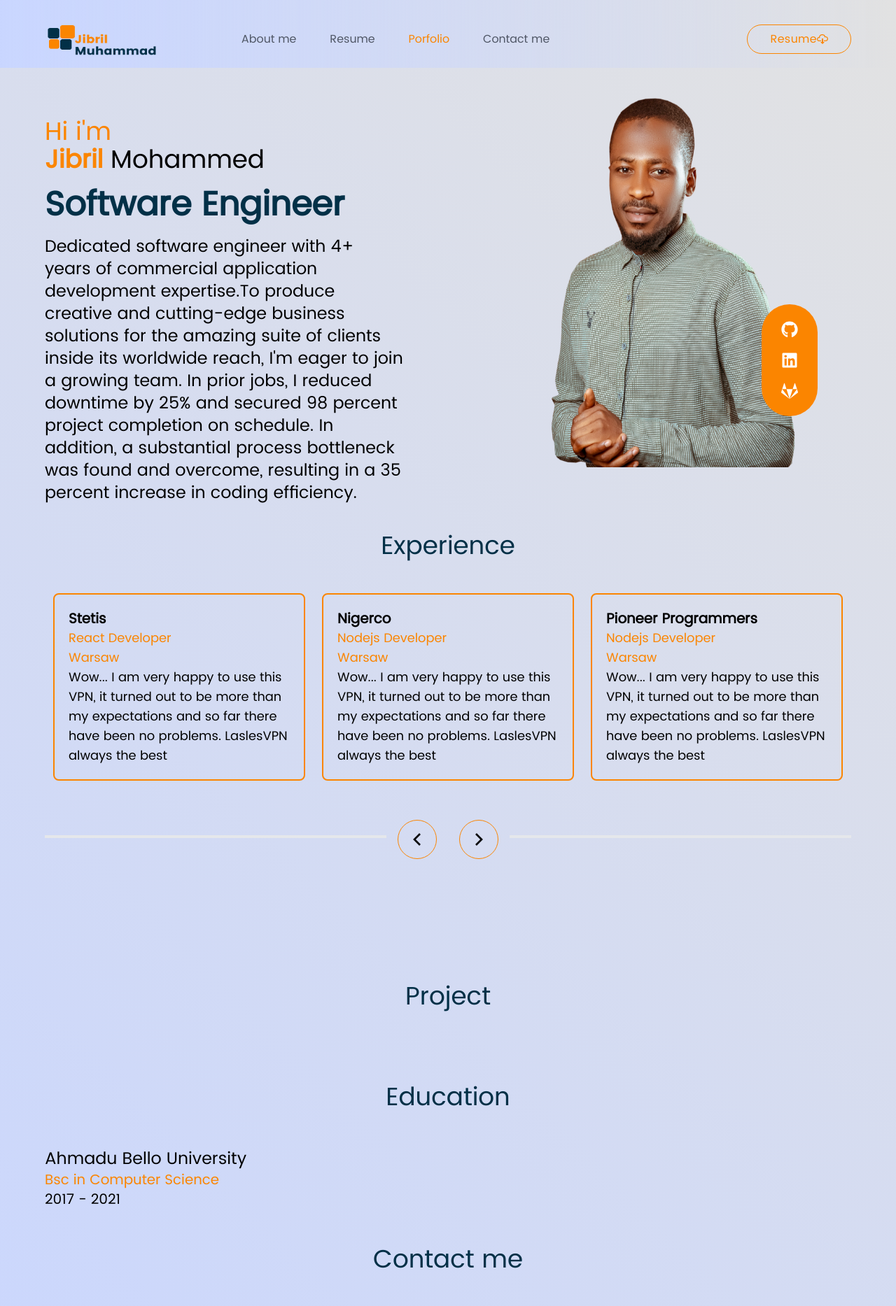
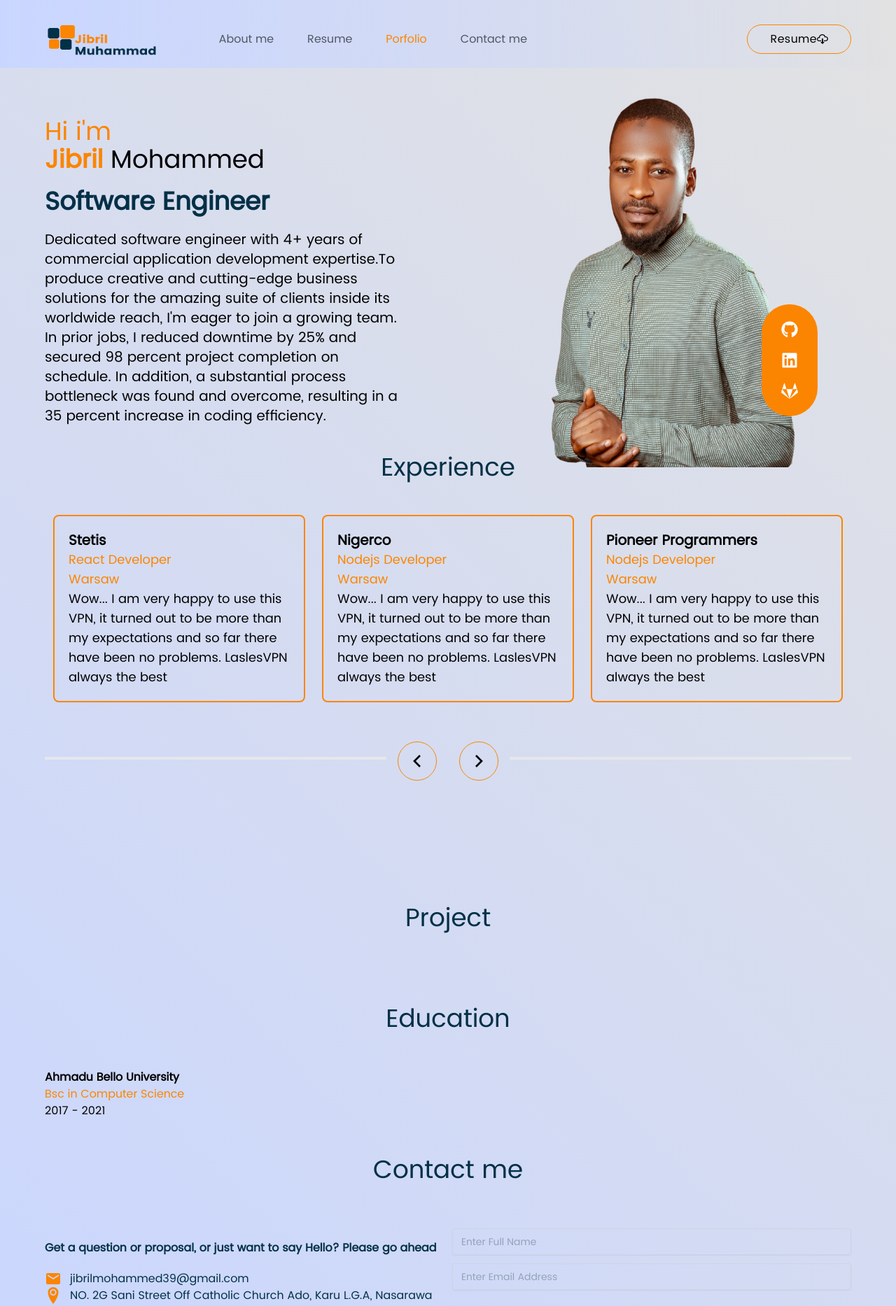
Before and after one commit to marwacoder/portfolio, a Next.js app: page / in a window 1280 px wide. Shown: the top 1867 px of the page at 70% size. Built offline with nearby package versions, Linux system fonts and the light colour scheme.

Commit message:
added mobile navigation

```diff
--- a/components/About.tsx
+++ b/components/About.tsx
@@ -11,8 +11,8 @@ export default function About() {
                   <div className='text-2xl py-5 lg:pt-10  lg:text-3xl xl:text-4xl'><h3 className='text-secondary'>Hi i&#39;m</h3>
                   <h2><span className='text-secondary font-bold'>Jibril</span> Mohammed</h2></div>
 
-                  <h1 className='text-primary text-3xl font-bold lg:text-4xl xl:text-5xl'>Software Engineer</h1>
-                  <h4 className=' pt-5  lg:text-2xl xl:3xl'>Dedicated software engineer with 4+ years of commercial application development expertise.To produce creative and cutting-edge business solutions for the amazing suite of clients inside its worldwide reach, I&#39;m eager to join a growing team. In prior jobs, I reduced downtime by 25% and secured 98 percent project completion on schedule. In addition, a substantial process bottleneck was found and overcome, resulting in a 35 percent increase in coding efficiency.</h4>
+                  <h1 className='text-primary text-2xl font-bold lg:text-3xl xl:text-4xl'>Software Engineer</h1>
+                  <h4 className=' pt-5  lg:text-xl xl:2xl'>Dedicated software engineer with 4+ years of commercial application development expertise.To produce creative and cutting-edge business solutions for the amazing suite of clients inside its worldwide reach, I&#39;m eager to join a growing team. In prior jobs, I reduced downtime by 25% and secured 98 percent project completion on schedule. In addition, a substantial process bottleneck was found and overcome, resulting in a 35 percent increase in coding efficiency.</h4>
         </div>
         <div>
 
--- a/components/Contact.tsx
+++ b/components/Contact.tsx
@@ -11,6 +11,11 @@ export default function Contact() {
     elementType: '',
     valueType: ''
   }])
+
+
+  function onChangeHandler(){
+
+  }
   return (
       <div className=" font-Poppins" id="contact">
       <div className="max-w-screen-xl  px-6 sm:px-8 lg:px-16 mx-auto flex flex-col w-full text-center justify-center">
@@ -19,10 +24,10 @@ export default function Contact() {
         Contact me
       </h3>
       </div>
-        <div className='text-left grid grid-cols-1 md:grid-cols-2 gap-3 text-lg py-5'>
+        <div className='text-left grid grid-cols-1 md:grid-cols-2 gap-3  py-5'>
         {/* first column */}
         <div className='text-primary  gap-3'>
-            <div className='text-xl my-5'>Get a question or proposal, or just want to say Hello? Please go ahead </div>
+            <div className=' font-bold my-5'>Get a question or proposal, or just want to say Hello? Please go ahead </div>
             <div className='flex gap-3'>
               <div><MdEmail className='h-6 w-6 text-secondary'/></div>
             <h2>jibrilmohammed39@gmail.com</h2>
@@ -40,11 +45,14 @@ export default function Contact() {
           <label htmlFor="">
 
             </label>
-            <Input elementType='input' value='' valueType='' label='Enter Full Name'/>
-            <Input elementType='input' value='' valueType='' label='Enter Email Address' />
-            <Input elementType='textarea' value='' valueType='' label='Enter Message' />
-            <button className='font-medium flex items-center tracking-wide py-3 my-3 px-5 sm:px-8 border bg-primary text-white-500  outline-none rounded-l-full rounded-r-full capitalize   transition-all hover:shadow-primary' onClick={()=> ''}>Send Message</button>
-        </div>
+            <form action="">
+              <Input changed={onChangeHandler} elementType='input' value='' valueType='' label='Enter Full Name' />
+              <Input changed={onChangeHandler} elementType='input' value='' valueType='' label='Enter Email Address' />
+              <Input changed={onChangeHandler} elementType='textarea' value='' valueType='' label='Enter Message' />
+              <button className='font-medium flex items-center tracking-wide py-3 my-3 px-5 sm:px-8 border bg-primary hover:bg-secondary text-white-500  outline-none rounded-l-full rounded-r-full capitalize   transition-all hover:shadow-primary' onClick={() => ''}>Send Message</button>
+
+            </form>
+            </div>
       </div>
       </div>
       </div>
--- a/components/Education.tsx
+++ b/components/Education.tsx
@@ -9,10 +9,10 @@ export default function Education() {
                       Education
                   </h3>
               </div>
-              <div className='text-left gap-5 text-lg py-3'>
-                  <div className=' text-2xl '>Ahmadu Bello University</div>
-                  <div className=' text-xl text-secondary'>Bsc in Computer Science</div>
-                  <div className=' text-xl '>2017 - 2021</div>
+              <div className='text-left gap-5 py-3'>
+                  <div className='  font-bold '>Ahmadu Bello University</div>
+                  <div className='  text-secondary'>Bsc in Computer Science</div>
+                  <div className='  '>2017 - 2021</div>
               </div>
               </div>
 
--- a/components/Header.tsx
+++ b/components/Header.tsx
@@ -2,15 +2,17 @@ import React,{useState, useEffect} from 'react'
 import Image from 'next/image'
 import Button from './misc/Button'
 import { GiHamburgerMenu } from 'react-icons/gi'
+import { GoCloudDownload } from 'react-icons/go'
 
 
 // Import react scroll
-import { Link as LinkScroll } from "react-scroll";
+import { Link as LinkScroll, Button as ButtonScroll } from "react-scroll";
 
 export default function Header() {
 
     const [activeLink, setActiveLink] = useState<string>('');
     const [scrollActive, setScrollActive] = useState(false);
+    const [open, setOpen] = useState(false)
 
     useEffect(() => {
         window.addEventListener("scroll", () => {
@@ -19,13 +21,16 @@ export default function Header() {
     }, []);
   return (
     <>
-          <header className={"fixed top-0 w-full z-30 bg-gradient-to-r from-sky-blue to-white font-Poppins transition-all" +
+
+          <header className={"fixed top-0 md:backdrop-blur-none backdrop-blur-sm bg-white/30 bottom-0 w-full md:bottom-auto z-30 bg-gradient-to-r from-sky-blue to-white font-Poppins transition-all" +
               (scrollActive ? " shadow-md pt-0" : " pt-4")}>
           <nav className='max-w-screen-xl px-6 sm:px-8 lg:px-16 mx-auto grid grid-flow-col py-3 sm:py-4'>
               <div className=" w-32 md:w-40 h-auto">
                       <Image alt='logo' layout='responsive'  src='/assets/images/logo.png' width={'207px'} height={'63px'} />
               </div>
-            <ul className='hidden lg:flex col-start-4 text-primary col-end-8 items-center'>
+
+
+            <ul className='block md:flex absolute font-bold md:font-normal md:relative top-48 md:top-auto lg:flex md:col-start-4 text-primary col-end-3 md:items-center'>
                 <LinkScroll
               activeClass="active"
               to="aboutme"
@@ -37,7 +42,7 @@ export default function Header() {
                 setActiveLink("aboutme");
               }}
               className={
-                "px-4 py-2 mx-2 cursor-pointer animation-hover inline-block relative" +
+                "px-4 py-2 mx-2 cursor-pointer animation-hover list-item relative" +
                 (activeLink === "aboutme"
                   ? " text-secondary animation-active "
                   : " text-black-500 hover:text-orange-400")
@@ -56,7 +61,7 @@ export default function Header() {
                           setActiveLink("resume");
                       }}
                       className={
-                          "px-4 py-2 mx-2 cursor-pointer animation-hover inline-block relative" +
+                          "px-4 py-2 mx-2 cursor-pointer animation-hover list-item relative" +
                           (activeLink === "resume"
                               ? " text-secondary animation-active "
                               : " text-black-500 hover:text-orange-400")
@@ -75,7 +80,7 @@ export default function Header() {
                           setActiveLink("portfolio");
                       }}
                       className={
-                          "px-4 py-2 mx-2 cursor-pointer animation-hover inline-block relative" +
+                          "px-4 py-2 mx-2 cursor-pointer animation-hover list-item relative" +
                           (activeLink === "portfolio"
                               ? " text-secondary animation-active "
                               : " text-black-500 hover:text-orange-400")
@@ -94,7 +99,7 @@ export default function Header() {
                           setActiveLink("contactme");
                       }}
                       className={
-                          "px-4 py-2 mx-2 cursor-pointer animation-hover inline-block relative" +
+                          "px-4 py-2 mx-2 cursor-pointer animation-hover list-item relative" +
                           (activeLink === "contactme"
                               ? " text-secondary animation-active "
                               : " text-black-500 hover:text-orange-400")
@@ -103,16 +108,31 @@ export default function Header() {
                      Contact me
                   </LinkScroll>
 
+                      <div className='md:hidden list-item px-4 text-primary py-9 mx-2 cursor-pointer animation-hover  relative'>
+                          <p><span className='text-secondary py-2'>Say </span> Hello!</p>
+                          <p className='py-2'>jibrilmohammed39@gmail.com</p>
+                          <div className='  my-10'>
+                              <Button icon={<GoCloudDownload width={35} height={35} />} addClass=' rounded-none bg-primary  text-secondary' onClick={() => ''}>Resume</Button>
+
+                          </div>
+            </div>
+
             </ul>
+
                   <div className="hidden col-start-10 font-Poppins col-end-12 font-medium md:flex justify-end items-center">
-                      <Button onClick={() => ''} addClass="text-secondary  bg-transparent hover:bg-secondary hover:text-primary">Resume </Button>
+                      <Button icon={<GoCloudDownload width={35} height={35} />} addClass='rounded-l-full rounded-r-full hover:bg-secondary' onClick={() => ''}>Resume</Button>
 
                   </div>
                   <div className='md:hidden right-0 col-start-10 font-Poppins col-end-12 font-medium flex justify-end items-center'>
-                      <GiHamburgerMenu className=' cursor-pointer text-secondary w-8 md:w-44 h-auto' />
+                      <GiHamburgerMenu className=' cursor-pointer text-secondary w-6 md:w-44 h-auto' />
 
                   </div>
+
+
+
         </nav>
+        {/* mobile Navigation */}
+
     </header>
     </>
   )
--- a/components/misc/Button.tsx
+++ b/components/misc/Button.tsx
@@ -1,13 +1,13 @@
 import React from 'react';
 import {IButton} from '../../typings'
-import { GoCloudDownload } from 'react-icons/go'
 
-export default function CustomButton({onClick, addClass, children}:IButton) {
+
+export default function CustomButton({onClick, addClass, children, icon}:IButton) {
   return (
     <>
-    <button  onClick={onClick} className={`font-medium flex items-center tracking-wide py-2 px-5 sm:px-8 border border-secondary  outline-none rounded-l-full rounded-r-full capitalize   transition-all hover:shadow-primary ${addClass}`}>
+    <button  onClick={onClick} className={`font-medium flex items-center tracking-wide py-2 px-5 sm:px-8 border border-secondary  outline-none capitalize   transition-all hover:shadow-primary ${addClass}`}>
 
-        {children}{" "}<GoCloudDownload  width={35} height={35} />
+        {children}{" "}{icon}
 
     </button>
     </>
--- a/tailwind.config.js
+++ b/tailwind.config.js
@@ -19,13 +19,19 @@ module.exports = {
         primary:  '#023047',
         secondary: '#FB8500',
         'sky-blue': '#C9D6FF',
-        'to-white': '##E2E2E2'
+        'to-white': '##E2E2E2',
+         'drawer-from': 'rgba(255, 255, 255, 0.05),rgba(255, 255, 255, 0.5),rgba(255, 255, 255, 0)',
+        'drawer-to': 'rgba(255, 255, 255, 1)'
       },
       backgroundColor: {
         'from-sky-blue': '#C9D6FF',
-        'to-white': '##E2E2E2'
+        'to-white': '##E2E2E2',
+        'to-navy': '#152331',
+
+
       }
     },
+
     fontFamily: {
         'Poppins': ['Poppins', 'sans-serif']
       },
--- a/typings/index.d.ts
+++ b/typings/index.d.ts
@@ -7,12 +7,14 @@ export interface Layout {
 export interface IButton {
   children: string,
   addClass: string,
-  onClick: ReactEventHandler
+  onClick: ReactEventHandler,
+  icon: ReactElement
 }
 
 export interface IInputField{
   elementType: string,
   valueType: string,
   value: string,
-  label: string
+  label: string,
+  changed: ReactEventHandler
 }
```
Also changed, not shown: components/misc/Input.tsx (+6 -6 lines).
